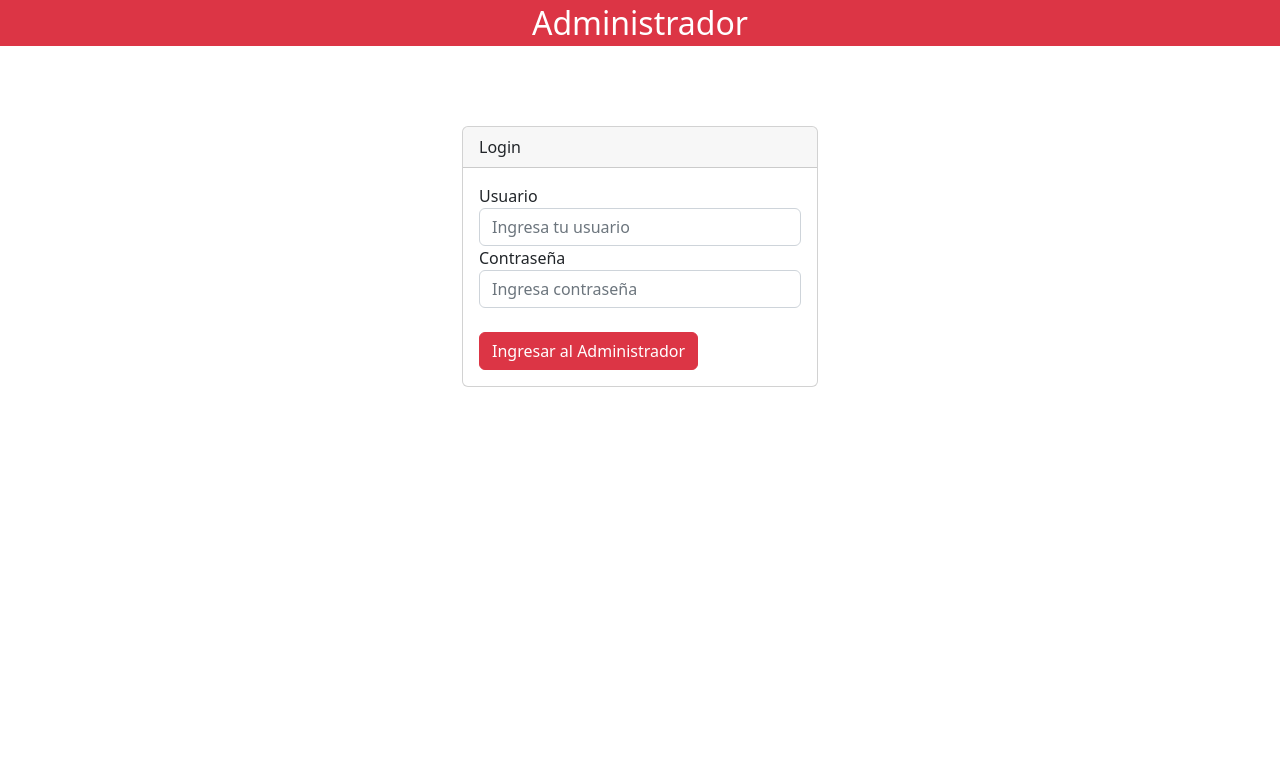
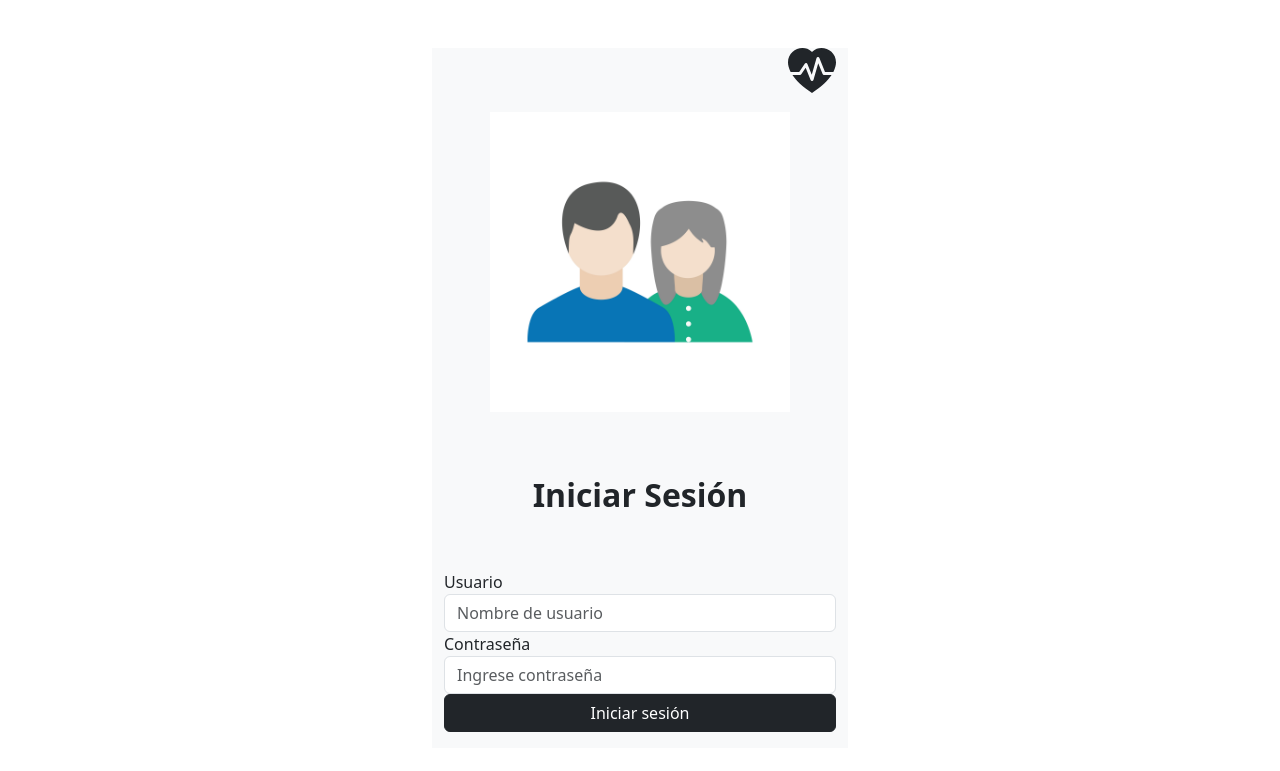
Before and after one commit to lixyleon/Proyecto_Uneweb_Farmacia, a PHP site: page /administrador/index.php in a window 1280 px wide. Shown: the top 771 px of the page. Run offline with PHP 8.4, Linux system fonts and the light colour scheme.

Commit message:
Inicio de sesion Pagina de login y validacion de usuario existente para el administrador

```diff
--- /dev/null
+++ b/administrador/css/style.css
@@ -0,0 +1,11 @@
+nav {
+    font-size: 15px;
+}
+
+
+/* Login */
+
+.bg-img{
+    background-image: url(../../imagenes/farmaceutico-comprobando-medicamentos-farmacia.jpg);
+    background-position: center center;
+}
--- a/administrador/css/styles.css
+++ /dev/null
@@ -1,3 +0,0 @@
-nav{
-    font-size: 20px;
-}
--- a/administrador/index.php
+++ b/administrador/index.php
@@ -3,6 +3,7 @@ if ($_POST) {
     header("location:inicio.php");
 }
 ?>
+<?php include("config/bd.php"); ?>
 
 <!doctype html>
 <html lang="en">
@@ -11,51 +12,78 @@ if ($_POST) {
     <title>Administrador</title>
     <meta charset="utf-8">
     <meta name="viewport" content="width=device-width, initial-scale=1, shrink-to-fit=no">
-    <link href="https://cdn.jsdelivr.net/npm/bootstrap@5.2.1/dist/css/bootstrap.min.css" rel="stylesheet" integrity="sha384-iYQeCzEYFbKjA/T2uDLTpkwGzCiq6soy8tYaI1GyVh/UjpbCx/TYkiZhlZB6+fzT" crossorigin="anonymous">
+    <link href="https://cdn.jsdelivr.net/npm/bootstrap@5.3.0/dist/css/bootstrap.min.css" rel="stylesheet" integrity="sha384-9ndCyUaIbzAi2FUVXJi0CjmCapSmO7SnpJef0486qhLnuZ2cdeRhO02iuK6FUUVM" crossorigin="anonymous">
+    <link rel="stylesheet" href="https://cdn.jsdelivr.net/npm/bootstrap-icons@1.10.5/font/bootstrap-icons.css">
+    <link rel="stylesheet" href="css/style.css">
 
 </head>
-<h2 class="p-1 text-bg-danger text-center">Administrador</h2>
+
 <body>
 
-    <div class="container">
-        <div class="row">
-            <div class="col-md-4      ">
+    <div class="container-fluid mt-5">
+        <div class="row m-lg-1">
+            <div class="col-4">
+            </div>
+              <div class="col-4 bg-light">
+                <div class="text-end">
+                    <svg xmlns="http://www.w3.org/2000/svg" width="48" height="48" fill="currentColor" class="bi bi-heart-pulse-fill" viewBox="0 0 16 16">
+                        <path d="M1.475 9C2.702 10.84 4.779 12.871 8 15c3.221-2.129 5.298-4.16 6.525-6H12a.5.5 0 0 1-.464-.314l-1.457-3.642-1.598 5.593a.5.5 0 0 1-.945.049L5.889 6.568l-1.473 2.21A.5.5 0 0 1 4 9H1.475Z" />
+                        <path d="M.88 8C-2.427 1.68 4.41-2 7.823 1.143c.06.055.119.112.176.171a3.12 3.12 0 0 1 .176-.17C11.59-2 18.426 1.68 15.12 8h-2.783l-1.874-4.686a.5.5 0 0 0-.945.049L7.921 8.956 6.464 5.314a.5.5 0 0 0-.88-.091L3.732 8H.88Z" />
+                    </svg>
+                </div>
+                <div class=" text-center">
+               <img src="../imagenes/usuario.jpg" width="300" height="300" class="my-3" alt="">
+            </div>
+                <h2 class="fw-bold text-center py-5">Iniciar Sesión</h2>
+                <form action="iniciarSesion.php" method="POST">
+                    <?php
+                    if (isset($_GET['error'])) {
+                    ?>
+                        <p class="error">
+                            <?php echo $_GET['error'] ?>
+                        </p>
+                    <?php   } ?>
+                    <div class="mb-6 ">
+                        <label for="">Usuario</label>
+                        <input type="text" id="usuario" name="usuario" placeholder="Nombre de usuario" class="form-control input-box rm-border">
+                    </div>
+                    <div class=" mb-6">
+                        <label for="">Contraseña</label>
+                        <input type="text" id="clave" name="clave" placeholder="Ingrese contraseña" class="form-control input-box rm-border">
+                    </div>
+                    <div class="d-grid mb-3">
+                        <input type="submit" value="Iniciar sesión" class="btn btn-block btn-dark rm-border">
 
+                    </div>
+                </form>
             </div>
+            <div class="col-4">
 
-            <div class="col-md-4">
-                <br><br><br>
-                <div class="card">
-                    <div class="card-header">
-                        Login
-                    </div>
-                    <div class="card-body">
-
-                        <form method="post">
-
-                            <div class="form-group">
-                                <label>Usuario</label>
-                                <input type="text" class="form-control" name="usuario" aria-describedby="emailHelp" placeholder="Ingresa tu usuario">
-                            </div>
-
-                            <div class="form-group">
-                                <label>Contraseña</label>
-                                <input type="password" class="form-control" name="contrasenia" placeholder="Ingresa contraseña">
-                            </div>
-
-                            <br>
-
-                            <button type="submit" class="btn btn-danger"> Ingresar al Administrador</button>
-
-                        </form>
-                    </div>
-                </div>
             </div>
         </div>
     </div>
 
 
 
+
+
+
+
+
+
+
+
+
+
+
+
+
+        <script src="https://cdn.jsdelivr.net/npm/@popperjs/core@2.11.6/dist/umd/popper.min.js" integrity="sha384-oBqDVmMz9ATKxIep9tiCxS/Z9fNfEXiDAYTujMAeBAsjFuCZSmKbSSUnQlmh/jp3" crossorigin="anonymous">
+        </script>
+
+        <script src="https://cdn.jsdelivr.net/npm/bootstrap@5.2.1/dist/js/bootstrap.min.js" integrity="sha384-7VPbUDkoPSGFnVtYi0QogXtr74QeVeeIs99Qfg5YCF+TidwNdjvaKZX19NZ/e6oz" crossorigin="anonymous">
+        </script>
+
 </body>
 
 </html>
--- a/administrador/seccion/cerrar.php
+++ /dev/null
@@ -1 +0,0 @@
-cerrar
--- a/administrador/template/cabecera.php
+++ b/administrador/template/cabecera.php
@@ -7,14 +7,14 @@
     <meta name="viewport" content="width=device-width, initial-scale=1, shrink-to-fit=no">
     <link href="https://cdn.jsdelivr.net/npm/bootstrap@5.2.1/dist/css/bootstrap.min.css" rel="stylesheet" integrity="sha384-iYQeCzEYFbKjA/T2uDLTpkwGzCiq6soy8tYaI1GyVh/UjpbCx/TYkiZhlZB6+fzT" crossorigin="anonymous">
     <link rel="stylesheet" href="https://cdn.jsdelivr.net/npm/bootstrap-icons@1.10.5/font/bootstrap-icons.css">
-    <link rel="stylesheet" href="../css/styles.css">
+    <link rel="stylesheet" href="../css/style.css">
 </head>
 <?php
 $url = "http://" . $_SERVER['HTTP_HOST'] . "/Proyecto_Uneweb_Farmacia"
 ?>
 
 
-<nav class="navbar navbar-expand-lg bg-body-tertiary bg-danger ">
+<nav class="navbar navbar-expand-lg bg-body-tertiary" style="background-color: #1b1b32;">
     <div class="container-fluid">
         <button class="navbar-toggler" type="button" data-bs-toggle="collapse" data-bs-target="#navbarTogglerDemo01" aria-controls="navbarTogglerDemo01" aria-expanded="false" aria-label="Toggle navigation">
             <span class="navbar-toggler-icon"></span>
@@ -48,7 +48,7 @@ $url = "http://" . $_SERVER['HTTP_HOST'] . "/Proyecto_Uneweb_Farmacia"
                     <a class="nav-link text-light " href="<?php echo $url; ?> ">Ver Sitio Web</a>
                 </li>
                 <li class="nav-item">
-                    <a class="nav-link text-light " href="<?php echo $url . "/administrador/seccion/cerrar.php"; ?>">Cerrar Sesión</a>
+                    <a class="nav-link text-light " href="<?php echo $url . "/administrador/cerrarSesion.php"; ?>">Cerrar Sesión</a>
                 </li>
             </ul>
         </div>
```
Also changed, not shown: administrador/cerrarSesion.php (added, +9 -0 lines), administrador/iniciarSesion.php (added, +37 -0 lines), administrador/seccion/usuarios.php (deleted, +0 -71 lines), administrador/template/pie.php (+8 -5 lines), imagenes/usuario.jpg (added), 1 other file.
